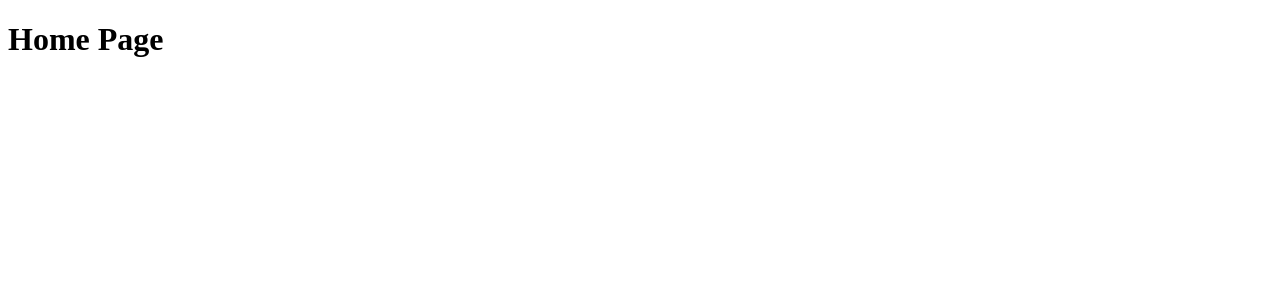
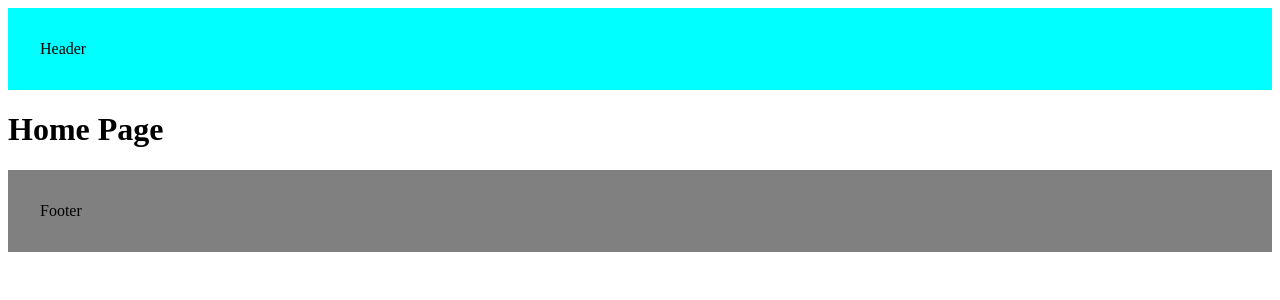
Before and after one commit to famasboy888/nextjs_app_course, a Next.js app: page / in a window 1280 px wide. Shown: the top 300 px of the page. Built offline with nearby package versions, Linux system fonts and the light colour scheme.

Commit message:
Adding to layouts header and footer

```diff
--- a/src/app/layout.tsx
+++ b/src/app/layout.tsx
@@ -10,7 +10,17 @@
 }) {
   return (
     <html lang="en">
-      <body>{children}</body>
-    </html>
+      <body>
+        <header style={{
+          backgroundColor: "aqua",
+          padding: "2rem",
+        }}>Header</header>
+        {children}
+        <footer style={{
+          backgroundColor: "grey",
+          padding: "2rem",
+        }}>Footer</footer>
+    </body>
+    </html >
   )
 }
```
